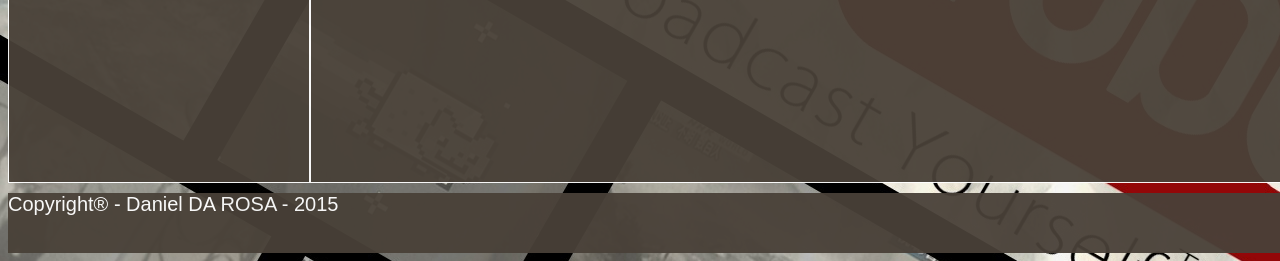
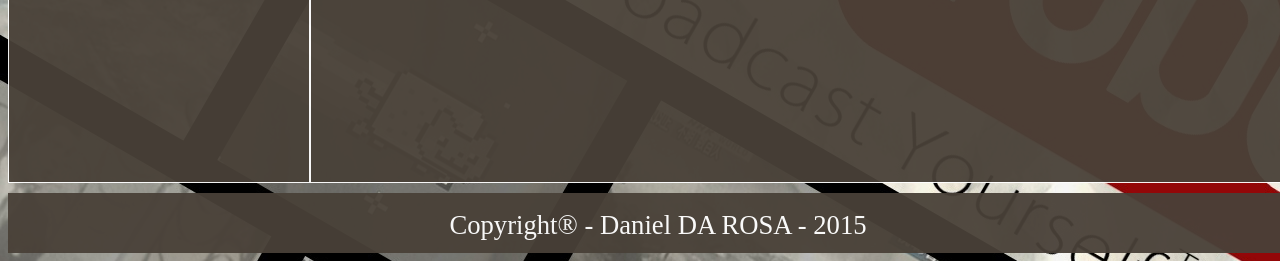
Before and after one commit to danieldarosa/Projet_Gestion_Films, a PHP site: page /Index.php in a window 1280 px wide. Shown: the part 647-908 px from the top of the page. Run offline with PHP 8.4, Linux system fonts and the light colour scheme.

Commit message:
Modification CSS pour le footer

```diff
--- a/css/cssProjet.css
+++ b/css/cssProjet.css
@@ -65,9 +65,11 @@ footer
     margin-top: 10px;
     height: 60px;
     background-color: #494138;
-    font-family: sans-serif;
-    font-size: 15pt;
+    font-family: OCR A Std;
+    font-size: 20pt;
+    text-align: center;
     color: white;
+    line-height: 65px;
 }
 
 a:visited
```
